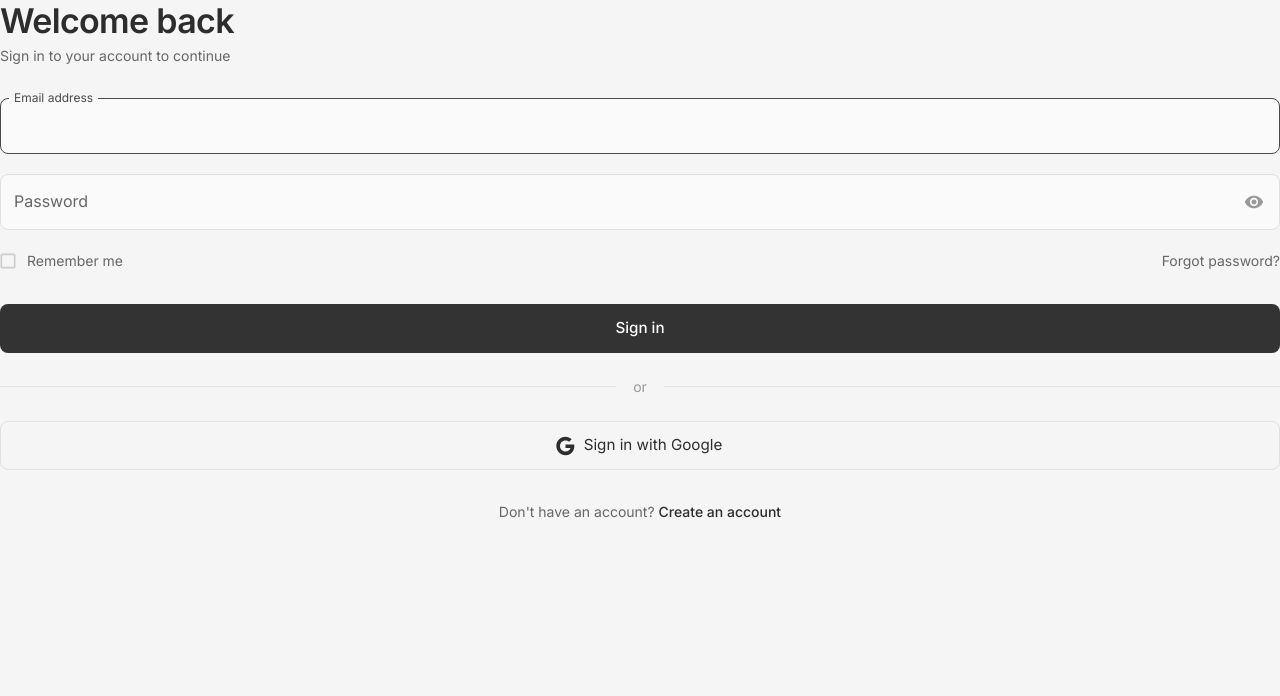
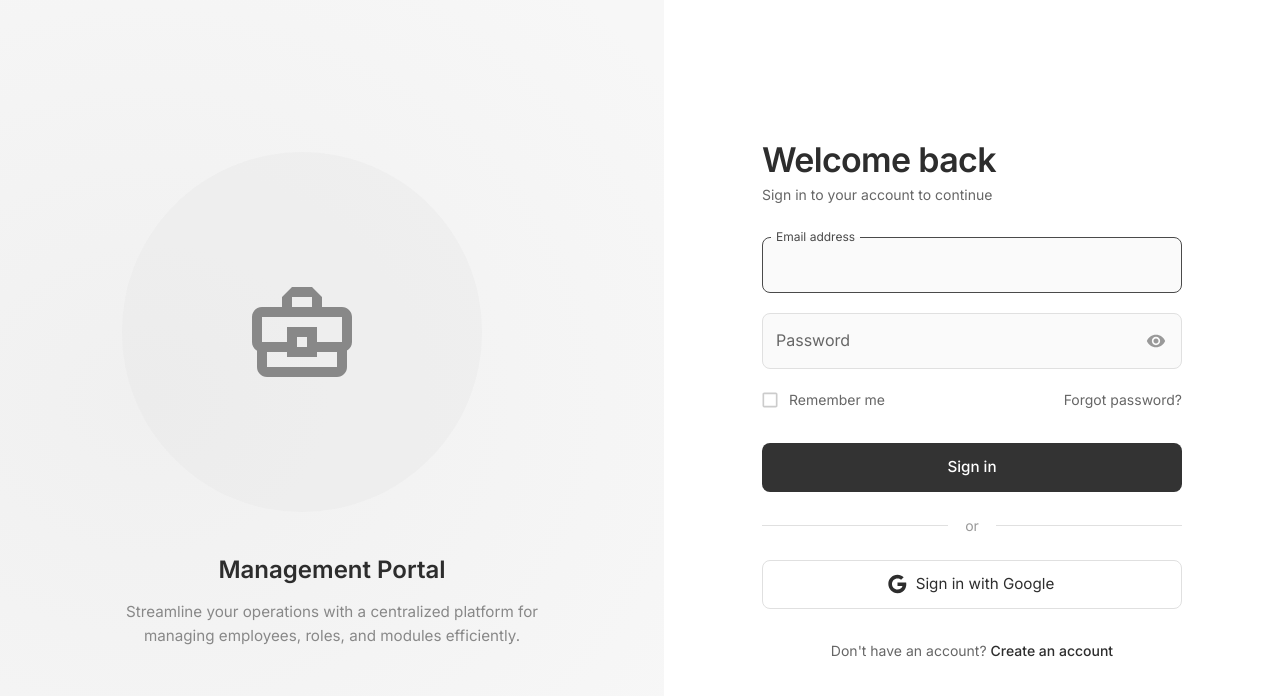
Before and after one commit to Lucifer230101/ManagementProduct, a Next.js app in the folder Frontend-Product Management/: page /login in a window 1280 px wide. Shown: the top 696 px of the page. Built offline with nearby package versions, Linux system fonts and the light colour scheme.

Commit message:
feat(auth): add split-screen auth layout and route redirect to login

```diff
--- /dev/null
+++ b/Frontend-Product Management/src/app/(auth)/auth.module.css
@@ -0,0 +1,101 @@
+.authContainer {
+  display: flex;
+  min-height: 100vh;
+  width: 100%;
+}
+
+/* Left panel - branding / illustration */
+.authLeft {
+  display: none;
+  flex: 1;
+  background-color: #f7f7f7;
+  flex-direction: column;
+  align-items: center;
+  justify-content: center;
+  padding: 3rem;
+  position: relative;
+  overflow: hidden;
+}
+
+.authLeft::before {
+  content: '';
+  position: absolute;
+  top: -20%;
+  left: -20%;
+  width: 140%;
+  height: 140%;
+  background: radial-gradient(
+    ellipse at 30% 50%,
+    rgba(200, 200, 200, 0.15) 0%,
+    transparent 70%
+  );
+}
+
+.brandingContent {
+  position: relative;
+  z-index: 1;
+  text-align: center;
+  max-width: 420px;
+}
+
+.illustrationWrapper {
+  width: 320px;
+  height: 320px;
+  border-radius: 50%;
+  background: rgba(230, 230, 230, 0.4);
+  display: flex;
+  align-items: center;
+  justify-content: center;
+  margin-bottom: 2.5rem;
+}
+
+.illustrationIcon {
+  color: #888;
+}
+
+.brandTitle {
+  font-size: 1.5rem;
+  font-weight: 600;
+  color: #2d2d2d;
+  margin-bottom: 0.75rem;
+}
+
+.brandSubtitle {
+  font-size: 0.95rem;
+  color: #888;
+  line-height: 1.6;
+}
+
+/* Right panel - form */
+.authRight {
+  flex: 1;
+  display: flex;
+  flex-direction: column;
+  align-items: center;
+  justify-content: center;
+  padding: 2rem 1.5rem;
+  background-color: #ffffff;
+}
+
+.formWrapper {
+  width: 100%;
+  max-width: 400px;
+}
+
+/* Responsive */
+@media (min-width: 900px) {
+  .authLeft {
+    display: flex;
+  }
+}
+
+@media (min-width: 1200px) {
+  .formWrapper {
+    max-width: 420px;
+  }
+
+  .illustrationWrapper {
+    width: 360px;
+    height: 360px;
+  }
+}
--- /dev/null
+++ b/Frontend-Product Management/src/app/(auth)/layout.tsx
@@ -0,0 +1,32 @@
+import styles from './auth.module.css';
+import BusinessCenterOutlinedIcon from '@mui/icons-material/BusinessCenterOutlined';
+
+export default function AuthLayout({ children }: { children: React.ReactNode }) {
+  return (
+    <div className={styles.authContainer}>
+      {/* Left Panel - Branding */}
+      <div className={styles.authLeft}>
+        <div className={styles.brandingContent}>
+          <div className={styles.illustrationWrapper}>
+            <BusinessCenterOutlinedIcon
+              className={styles.illustrationIcon}
+              sx={{ fontSize: 120 }}
+            />
+          </div>
+          <h1 className={styles.brandTitle}>Management Portal</h1>
+          <p className={styles.brandSubtitle}>
+            Streamline your operations with a centralized platform for managing
+            employees, roles, and modules efficiently.
+          </p>
+        </div>
+      </div>
+
+      {/* Right Panel - Form */}
+      <div className={styles.authRight}>
+        <div className={styles.formWrapper}>
+          {children}
+        </div>
+      </div>
+    </div>
+  );
+}
```
Also changed, not shown: Frontend-Product Management/src/app/page.tsx (+2 -66 lines).
